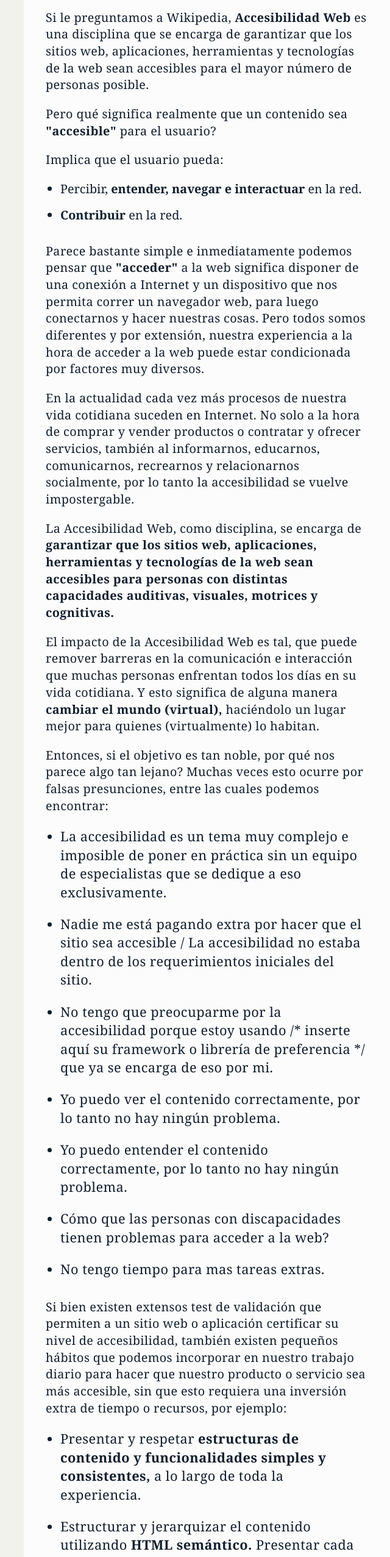
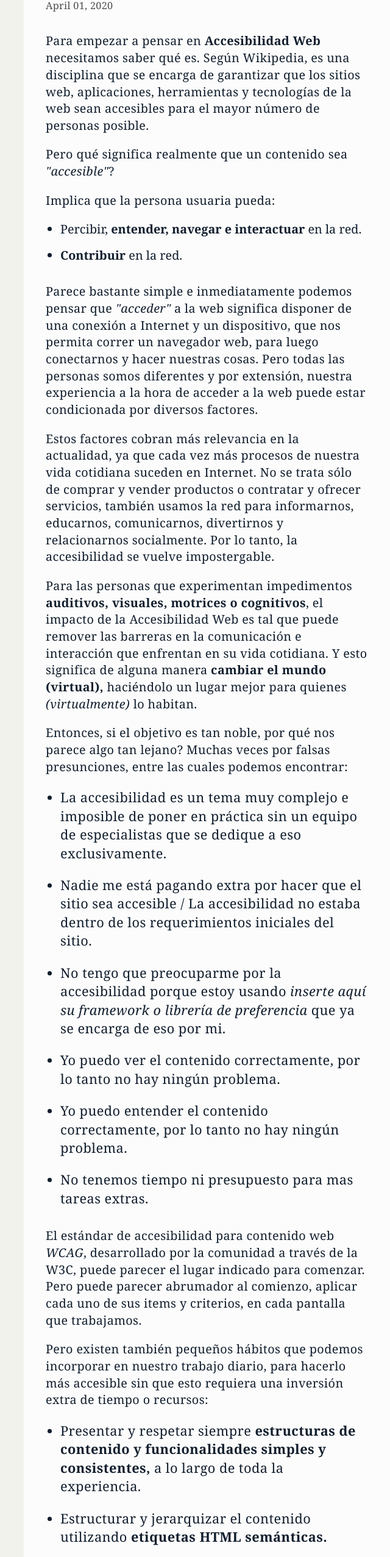
Before and after one commit to fermercadal/blogfer-gatsby, a Gatsby site: page /accesibilidad-web/ in a window 1280 px wide. Shown: the part 219-2773 px from the top of the page at 61% size, without its empty margins (345-985 px from the left). Built offline with nearby package versions, Linux system fonts and the light colour scheme; Gatsby itself is replaced by a stand-in of ours.

Commit message:
Update post content

```diff
--- a/content/blog/accesibilidad-web/index.md
+++ b/content/blog/accesibilidad-web/index.md
@@ -1,52 +1,50 @@
 ---
-title: ¿Qué es la Accesibilidad Web?
+title: ¿Cómo empezar con Accesibilidad Web?
 date: "2020-04-01T15:44:00.000Z"
 description: "Repasamos una serie de características que debemos tener en cuenta a la hora de desarrollar interfaces accesibles y hacer del mundo (virtual) un lugar mejor."
 ---
 
-Si le preguntamos a Wikipedia, **Accesibilidad Web** es una disciplina que se encarga de garantizar que los sitios web, aplicaciones, herramientas y tecnologías de la web sean accesibles para el mayor número de personas posible.
+Para empezar a pensar en **Accesibilidad Web** necesitamos saber qué es. Según Wikipedia, es una disciplina que se encarga de garantizar que los sitios web, aplicaciones, herramientas y tecnologías de la web sean accesibles para el mayor número de personas posible.
 
-Pero qué significa realmente que un contenido sea __"accesible"__ para el usuario?
+Pero qué significa realmente que un contenido sea *"accesible"*?
 
-Implica que el usuario pueda:
+Implica que la persona usuaria pueda:
 * Percibir, **entender, navegar e interactuar** en la red.
 * **Contribuir** en la red.
 
-Parece bastante simple e inmediatamente podemos pensar que __"acceder"__ a la web significa disponer de una conexión a Internet y un dispositivo que nos permita correr un navegador web, para luego conectarnos y hacer nuestras cosas. Pero todos somos diferentes y por extensión, nuestra experiencia a la hora de acceder a la web puede estar condicionada por factores muy diversos.
+Parece bastante simple e inmediatamente podemos pensar que *"acceder"* a la web significa disponer de una conexión a Internet y un dispositivo, que nos permita correr un navegador web, para luego conectarnos y hacer nuestras cosas. Pero todas las personas somos diferentes y por extensión, nuestra experiencia a la hora de acceder a la web puede estar condicionada por diversos factores.
 
-En la actualidad cada vez más procesos de nuestra vida cotidiana suceden en Internet. No solo a la hora de comprar y vender productos o contratar y ofrecer servicios, también al informarnos, educarnos, comunicarnos, recrearnos y relacionarnos socialmente, por lo tanto la accesibilidad se vuelve impostergable.
+Estos factores cobran más relevancia en la actualidad, ya que cada vez más procesos de nuestra vida cotidiana suceden en Internet. No se trata sólo de comprar y vender productos o contratar y ofrecer servicios, también usamos la red para informarnos, educarnos, comunicarnos, divertirnos y relacionarnos socialmente. Por lo tanto, la accesibilidad se vuelve impostergable.
 
-La Accesibilidad Web, como disciplina, se encarga de **garantizar que los sitios web, aplicaciones, herramientas y tecnologías de la web sean accesibles para personas con distintas capacidades auditivas, visuales, motrices y cognitivas.**
+Para las personas que experimentan impedimentos **auditivos, visuales, motrices o cognitivos**, el impacto de la Accesibilidad Web es tal que puede remover las barreras en la comunicación e interacción que enfrentan en su vida cotidiana. Y esto significa de alguna manera **cambiar el mundo (virtual),** haciéndolo un lugar mejor para quienes *(virtualmente)* lo habitan.
 
-El impacto de la Accesibilidad Web es tal, que puede remover barreras en la comunicación e interacción que muchas personas enfrentan todos los días en su vida cotidiana. Y esto significa de alguna manera **cambiar el mundo (virtual),** haciéndolo un lugar mejor para quienes (virtualmente) lo habitan.
-
-Entonces, si el objetivo es tan noble, por qué nos parece algo tan lejano? Muchas veces esto ocurre por falsas presunciones, entre las cuales podemos encontrar:
+Entonces, si el objetivo es tan noble, por qué nos parece algo tan lejano? Muchas veces por falsas presunciones, entre las cuales podemos encontrar:
 
 * La accesibilidad es un tema muy complejo e imposible de poner en práctica sin un equipo de especialistas que se dedique a eso exclusivamente.
 
 * Nadie me está pagando extra por hacer que el sitio sea accesible / La accesibilidad no estaba dentro de los requerimientos iniciales del sitio.
 
-* No tengo que preocuparme por la accesibilidad porque estoy usando /* inserte aquí su framework o librería de preferencia */ que ya se encarga de eso por mi.
+* No tengo que preocuparme por la accesibilidad porque estoy usando *inserte aquí su framework o librería de preferencia* que ya se encarga de eso por mi.
 
 * Yo puedo ver el contenido correctamente, por lo tanto no hay ningún problema.
 
 * Yo puedo entender el contenido correctamente, por lo tanto no hay ningún problema.
 
-* Cómo que las personas con discapacidades tienen problemas para acceder a la web?
+* No tenemos tiempo ni presupuesto para mas tareas extras.
 
-* No tengo tiempo para mas tareas extras.
+El estándar de accesibilidad para contenido web *WCAG*, desarrollado por la comunidad a través de la W3C, puede parecer el lugar indicado para comenzar. Pero puede parecer abrumador al comienzo, aplicar cada uno de sus items y criterios, en cada pantalla que trabajamos.
 
-Si bien existen extensos test de validación que permiten a un sitio web o aplicación certificar su nivel de accesibilidad, también existen pequeños hábitos que podemos incorporar en nuestro trabajo diario para hacer que nuestro producto o servicio sea más accesible, sin que esto requiera una inversión extra de tiempo o recursos, por ejemplo:
+Pero existen también pequeños hábitos que podemos incorporar en nuestro trabajo diario, para hacerlo más accesible sin que esto requiera una inversión extra de tiempo o recursos:
 
-* Presentar y respetar **estructuras de contenido y funcionalidades simples y consistentes,** a lo largo de toda la experiencia.
+* Presentar y respetar siempre **estructuras de contenido y funcionalidades simples y consistentes,** a lo largo de toda la experiencia.
 
-* Estructurar y jerarquizar el contenido utilizando **HTML semántico.** Presentar cada unidad de contenido con un título. Indicar correctamente los enlaces.
+* Estructurar y jerarquizar el contenido utilizando **etiquetas HTML semánticas.**
 
 * Presentar **contenido alternativo (en formato texto)** a todo el contenido multimedia (Imágenes y gráficos, audio, video).
 
-* No emitir **notificaciones de estado o alertas** que dependan exclusivamente de un aspecto visual o sonoro.
+* Evitar que nuestras **notificaciones de estado o alertas** dependan de un aspecto exclusivamente visual o sonoro.
 
-* Chequear **contraste de colores** entre el texto y su fondo.
+* Chequear el **contraste de colores** entre el texto y su fondo.
 
 * Corroborar que sea posible acceder a los elementos interactivos mediante la **navegación por teclado.** Brindar información visual cuando un elemento recibe foco mediante la navegación por teclado.
 
```
